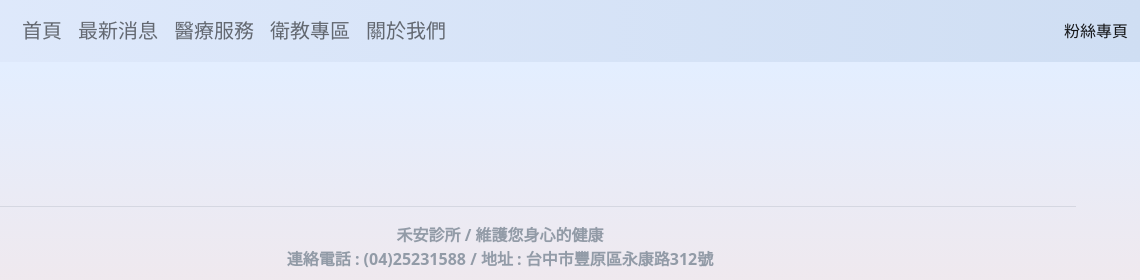
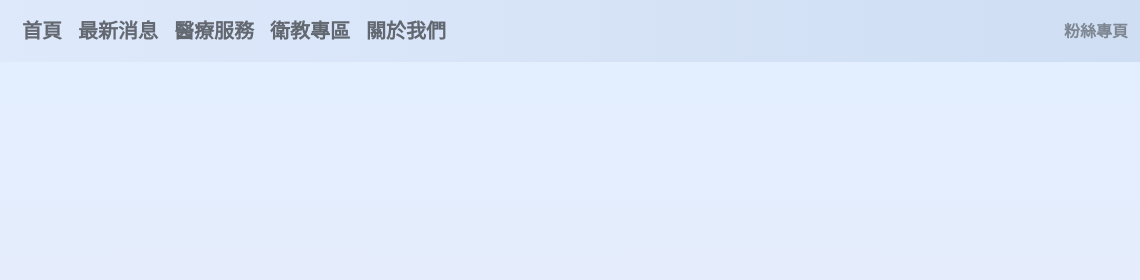
Before and after one commit to hean-clinic/website, a plain HTML site: page 衛教專區.html in a window 1280 px wide. Shown: the top 280 px of the page, 140-1280 px from the left. Drawn offline with nearby package versions, Linux system fonts and the light colour scheme.

Commit message:
Update 衛教專區.html

```diff
--- a/衛教專區.html
+++ b/衛教專區.html
@@ -30,24 +30,29 @@
             <div class="collapse navbar-collapse" id="navbarText">
                 <ul class="navbar-nav me-auto mb-2 mb-lg-0">
                     <li class="nav-item fs-5">
-                        <a class="nav-link" href=" https://heanclinicwebsite.github.io/HeanClinic/">首頁</a>
+                        <a class="nav-link"
+                            href=" https://heanclinicwebsite.github.io/HeanClinic/"><strong>首頁</strong></a>
                     </li>
                     <li class="nav-item fs-5">
-                        <a class="nav-link" href="https://heanclinicwebsite.github.io/HeanClinic/最新消息">最新消息</a>
+                        <a class="nav-link"
+                            href="https://heanclinicwebsite.github.io/HeanClinic/最新消息"><strong>最新消息</strong></a>
                     </li>
                     <li class="nav-item fs-5">
-                        <a class="nav-link" href="https://heanclinicwebsite.github.io/HeanClinic/醫療服務">醫療服務</a>
+                        <a class="nav-link"
+                            href="https://heanclinicwebsite.github.io/HeanClinic/醫療服務"><strong>醫療服務</strong></a>
                     </li>
                     <li class="nav-item fs-5">
-                        <a class="nav-link" href="https://heanclinicwebsite.github.io/HeanClinic/衛教專區">衛教專區</a>
+                        <a class="nav-link"
+                            href="https://heanclinicwebsite.github.io/HeanClinic/衛教專區"><strong>衛教專區</strong></a>
                     </li>
                     <li class="nav-item fs-5">
-                        <a class="nav-link" href="https://heanclinicwebsite.github.io/HeanClinic/關於我們">關於我們</a>
+                        <a class="nav-link"
+                            href="https://heanclinicwebsite.github.io/HeanClinic/關於我們"><strong>關於我們</strong></a>
                     </li>
                 </ul>
                 <span class="navbar-text">
                     <a href="https://www.facebook.com/%E7%A6%BE%E5%AE%89%E8%A8%BA%E6%89%80-108705670932067"
-                        style="text-decoration: none;">粉絲專頁</a>
+                        style="text-decoration: none; color: #7d8691;"><strong>粉絲專頁</strong></a>
                 </span>
 
             </div>
@@ -58,7 +63,7 @@
         style="background-image: linear-gradient(to top, #f3e7e9 0%, #e3eeff 99%, #e3eeff 100%); padding-top: 5%; padding-bottom: 5%;">
 
         <footer class="text-center" style="margin-top: 5%;">
-            <div style="display: flex; justify-content: center; align-items: center;">
+            <div style="display: flex; justify-content: center; align-items: center; margin-top: 100%;">
                 <hr style="color: #929ba7; width: 90%;">
             </div>
 
```
